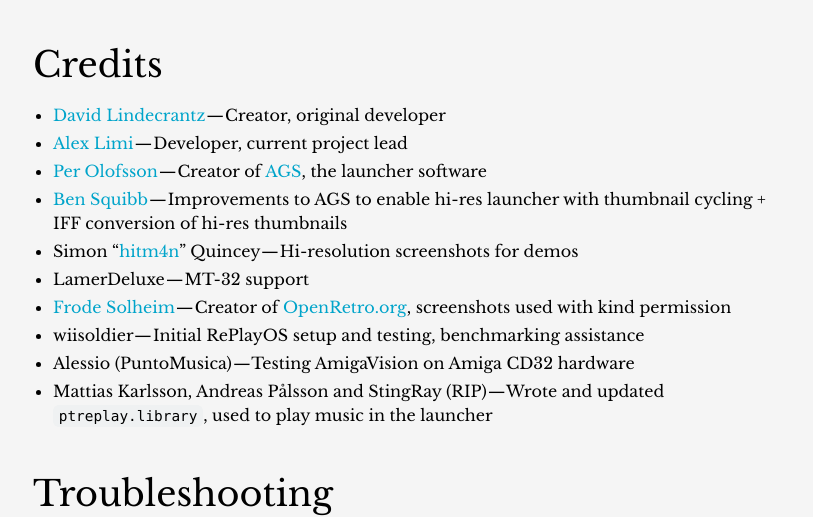
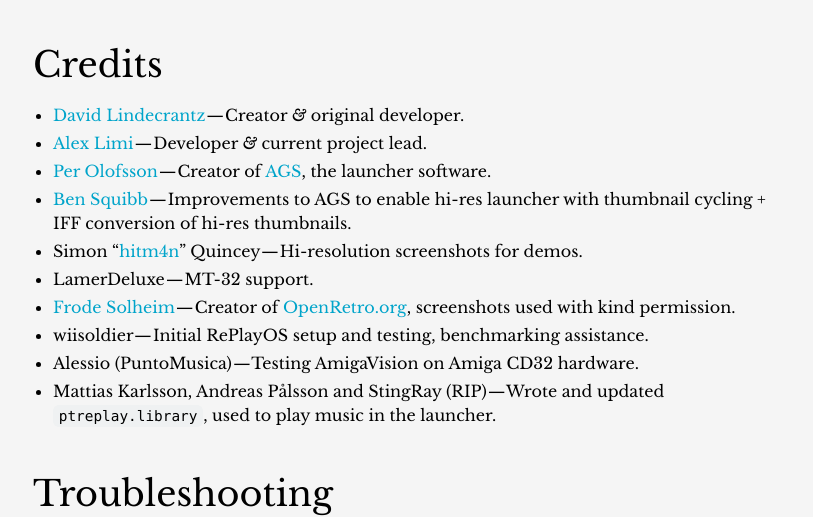
Before and after one commit to amigavision/amigavision.github.io, a Jekyll site: the page built from docs.md, in a window 1280 px wide and 900 px high, scrolled down 12101 px. Shown: the part 155-672 px from the top of the window, without its empty margins (232-1045 px from the left). Built offline with Jekyll 4.4.1, drawn with Linux system fonts in a browser that asks for light colours.

Commit message:
Typography

```diff
--- a/docs.md
+++ b/docs.md
@@ -311,16 +311,16 @@
 
 ## Credits {#credits}
 
-* [David Lindecrantz] — Creator, original developer
-* [Alex Limi] — Developer, current project lead
-* [Per Olofsson] — Creator of [AGS], the launcher software
-* [Ben Squibb] — Improvements to AGS to enable hi-res launcher with thumbnail cycling + IFF conversion of hi-res thumbnails
-* Simon "[hitm4n]" Quincey — Hi-resolution screenshots for demos
-* LamerDeluxe — MT-32 support
-* [Frode Solheim] — Creator of [OpenRetro.org], screenshots used with kind permission
-* wiisoldier — Initial RePlayOS setup and testing, benchmarking assistance
-* Alessio (PuntoMusica) — Testing AmigaVision on Amiga CD32 hardware
-* Mattias Karlsson, Andreas Pålsson and StingRay (RIP) — Wrote and updated `ptreplay.library`, used to play music in the launcher
+* [David Lindecrantz] — Creator *&* original developer.
+* [Alex Limi] — Developer *&* current project lead.
+* [Per Olofsson] — Creator of [AGS], the launcher software.
+* [Ben Squibb] — Improvements to AGS to enable hi-res launcher with thumbnail cycling + IFF conversion of hi-res thumbnails.
+* Simon "[hitm4n]" Quincey — Hi-resolution screenshots for demos.
+* LamerDeluxe — MT-32 support.
+* [Frode Solheim] — Creator of [OpenRetro.org], screenshots used with kind permission.
+* wiisoldier — Initial RePlayOS setup and testing, benchmarking assistance.
+* Alessio (PuntoMusica) — Testing AmigaVision on Amiga CD32 hardware.
+* Mattias Karlsson, Andreas Pålsson and StingRay (RIP) — Wrote and updated `ptreplay.library`, used to play music in the launcher.
 
 ## Trouble&shy;shooting {#troubleshooting}
 
```
